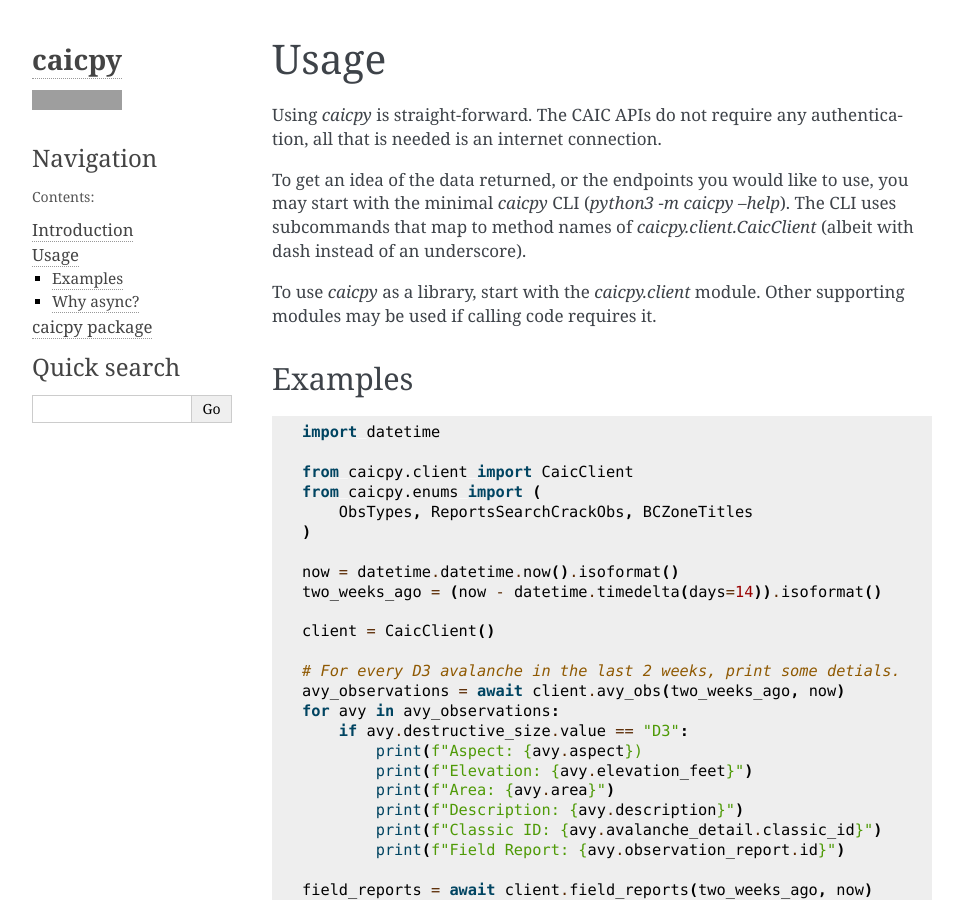
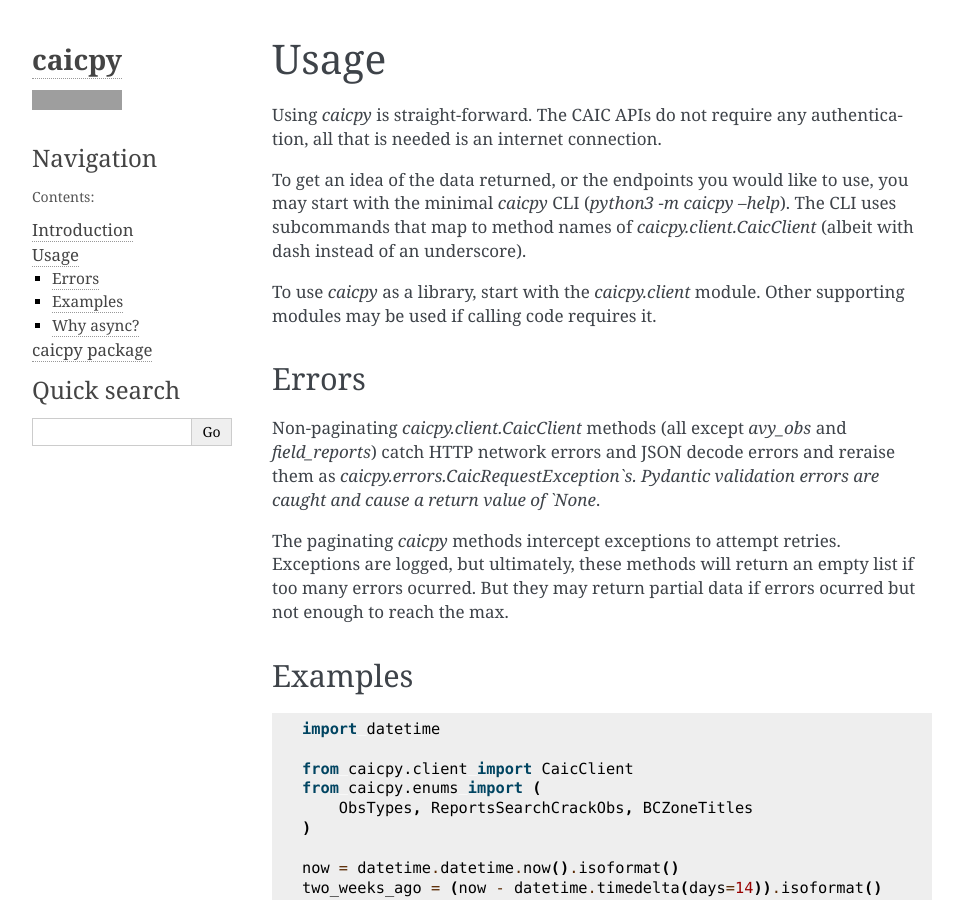
Before and after one commit to gormaniac/caic-python, a Sphinx documentation site: the page built from doc/source/usage.rst, in a window 1280 px wide and 900 px high. Shown: the whole window, without its empty margins (148-1111 px from the left). Built offline with Sphinx 7.4.7, drawn with Linux system fonts in a browser that asks for light colours; some of the changed text lies outside the part shown; grey boxes are pictures that could not be loaded.

Commit message:
doc: update usage

```diff
--- a/doc/source/usage.rst
+++ b/doc/source/usage.rst
@@ -6,6 +6,13 @@ Using `caicpy` is straight-forward. The CAIC APIs do not require any authenticat
 To get an idea of the data returned, or the endpoints you would like to use, you may start with the minimal `caicpy` CLI (`python3 -m caicpy --help`). The CLI uses subcommands that map to method names of `caicpy.client.CaicClient` (albeit with dash instead of an underscore).
 
 To use `caicpy` as a library, start with the `caicpy.client` module. Other supporting modules may be used if calling code requires it.
+
+Errors
+------
+
+Non-paginating `caicpy.client.CaicClient` methods (all except `avy_obs` and `field_reports`) catch HTTP network errors and JSON decode errors and reraise them as `caicpy.errors.CaicRequestException`s. Pydantic validation errors are caught and cause a return value of `None`.
+
+The paginating `caicpy` methods intercept exceptions to attempt retries. Exceptions are logged, but ultimately, these methods will return an empty list if too many errors ocurred. But they may return partial data if errors ocurred but not enough to reach the max.
 
 Examples
 --------
@@ -76,6 +83,21 @@ Examples
         avy_seen=True,
     )
 
+
+    # Show me all field reports in 2012 and
+    # map classic IDs to their new API UUID.
+    reports_2012 = await client.field_reports(
+        "2012-01-01 00:00:00",
+        "2012-12-31 11:59:59",
+    )
+
+    id_map = {}
+    for report in reports_2012:
+        if (_id := report.avalanche_detail.classic_id):
+            if _id not in id_map.keys():
+                id_map[_id] = report.id
+
+
 Why async?
 ----------
 
```
